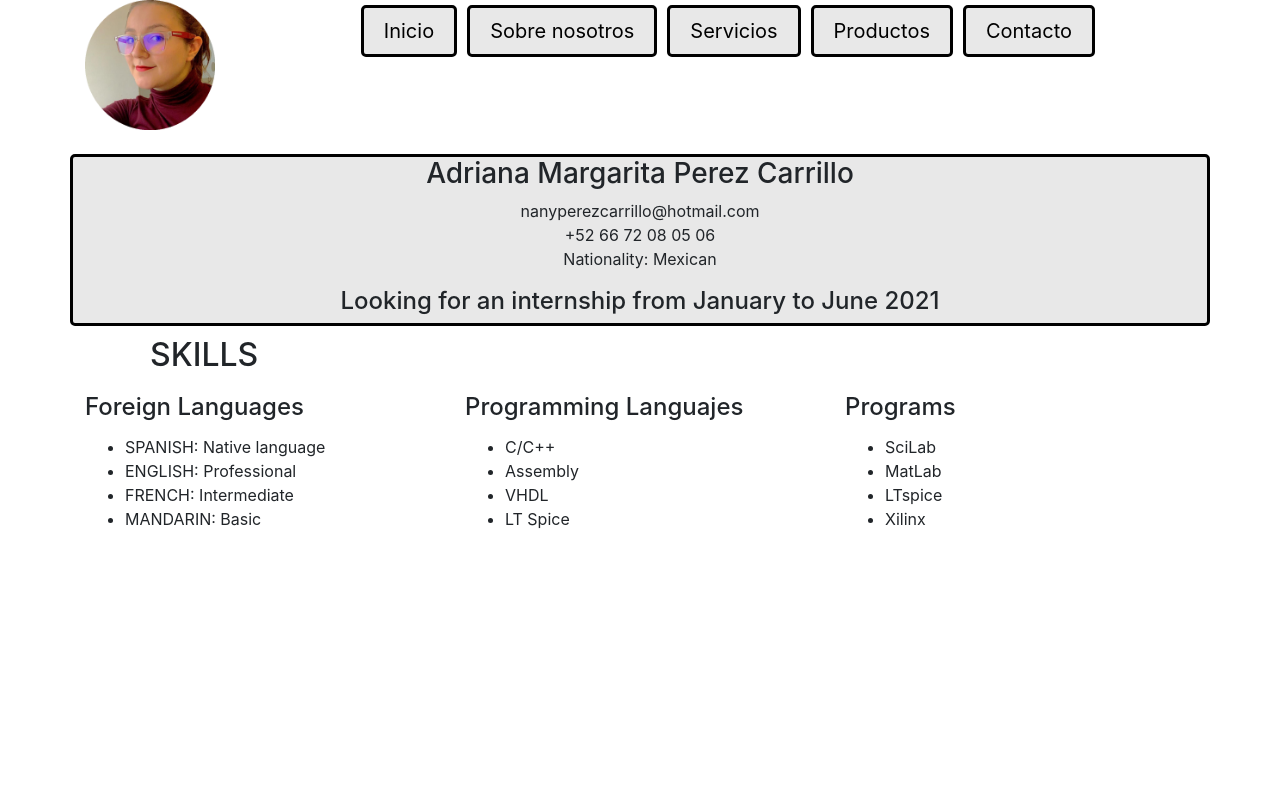
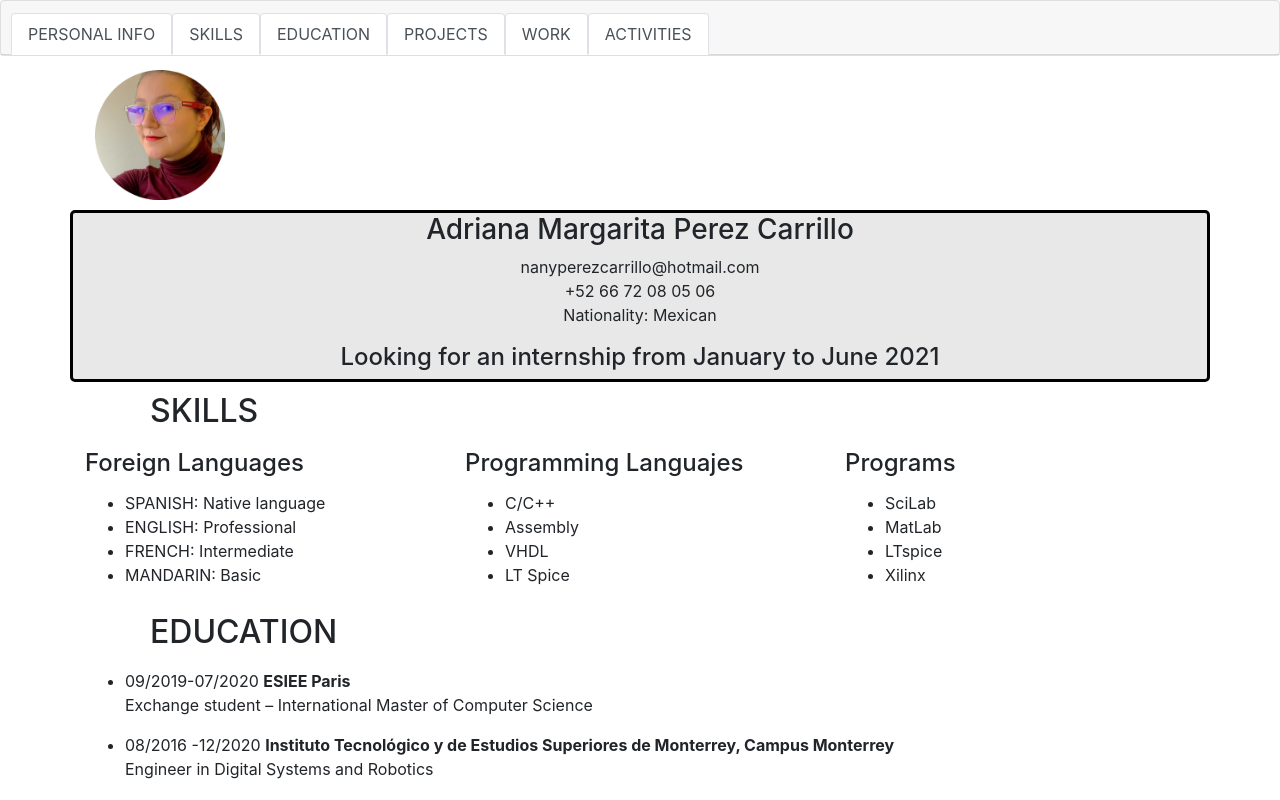
Before and after one commit to adrianaperezca/CVact1, a plain HTML site: page index2.html in a window 1280 px wide. Drawn offline with nearby package versions, Linux system fonts and the light colour scheme.

Commit message:
Menu flotante y anclas

```diff
--- a/index2.html
+++ b/index2.html
@@ -43,22 +43,50 @@
 <body>
     <div class="container">
         <div class="row">
-         <div class="col-lg-offset-1">
-         </div>
-          <div class="col-lg-2">
-              <img src="download.png" alt="" width="130px" height="130px">
-          </div>
+            <div class="col-lg-12">
+                <div class="card text-center fixed-top" id=Ancla>
+                <div class="card-header">
+                  <ul class="nav nav-tabs card-header-tabs">
+                    <li class="nav-item">
+                      <a class="nav-link active" href="#upper">PERSONAL INFO</a>
+                    </li>
+                    <li class="nav-item">
+                      <a class="nav-link active" href="#skill">SKILLS</a>
+                    </li>
+                    <li class="nav-item">
+                      <a class="nav-link active" href="#edu">EDUCATION</a>
+                    </li>
+                    <li class="nav-item">
+                      <a class="nav-link active" href="#proj">PROJECTS</a>
+                    </li>
+                    <li class="nav-item">
+                      <a class="nav-link active" href="#wk">WORK</a>
+                    </li>
+                    <li class="nav-item">
+                      <a class="nav-link active" href="#act">ACTIVITIES</a>
+                    </li>
+                  </ul>
+                </div>
+                </div>
+            </div>
+        </div>
+        <div class="row">
+            <div class="col-lg-12">
+                <img style="margin: 10px; margin-top: 70px" src="download.png" alt="" width="130px" height="130px">
+            </div>
+        </div>
+          <!--
            <div class="col-lg-9">
                 <ul class="float-right" style="list-style: none">
-                    <li class="menu" id="button"><a href=”#”>Inicio</a></li>
-                    <li class="menu" id="button"><a href=”#”>Sobre nosotros</a></li>
-                    <li class="menu" id="button"><a href=”#”>Servicios</a></li>
-                    <li class="menu" id="button"><a href=”#”>Productos</a></li>
-                    <li class="menu" id="button"><a href=”#”>Contacto</a></li>
+                    <li class="menu" id="button"><a href=”#”>SKILLS</a></li>
+                    <li class="menu" id="button"><a href=”#”>EDUCATION</a></li>
+                    <li class="menu" id="button"><a href=”#”>WORK</a></li>
+                    <li class="menu" id="button"><a href=”#”>PROJECTS</a></li>
+                    <li class="menu" id="button"><a href=”#”>ACTIVITIES</a></li>
                 </ul>
            </div>
         </div>
-        <br>
+        -->
         <div class="row upper">
             <div class="col-lg-12 text-center">
                 <h3>Adriana Margarita Perez Carrillo</h3>
@@ -72,7 +100,7 @@
                 <h4>Looking for an internship from January to June 2021</h4>
             </div>
         </div>
-        <div class="row text-left">
+        <div id="skill" class="row text-left">
             <h2 style="padding: 10px 0; padding-left: 80px">SKILLS</h2>
         </div>
         <div class="row">
@@ -104,6 +132,19 @@
                  </ul>
             </div>
         </div>
+        <div id="edu" class="row text-left">
+            <h2 style="padding: 10px 0; padding-left: 80px">EDUCATION</h2>
+        </div>
+        <div class="row">
+            <div class="col-lg-12 text-left">
+               <ul>
+                   <li>09/2019-07/2020     <b>ESIEE Paris</b></li>
+                   <p>Exchange student – International Master of Computer Science</p>
+                   <li>08/2016 -12/2020     <b>Instituto Tecnológico y de Estudios Superiores de Monterrey, Campus Monterrey</b></li>
+                   <p>Engineer in Digital Systems and Robotics</p>
+               </ul>
+            </div>
+        </div>
     </div>
 </body>
 </html>
```
